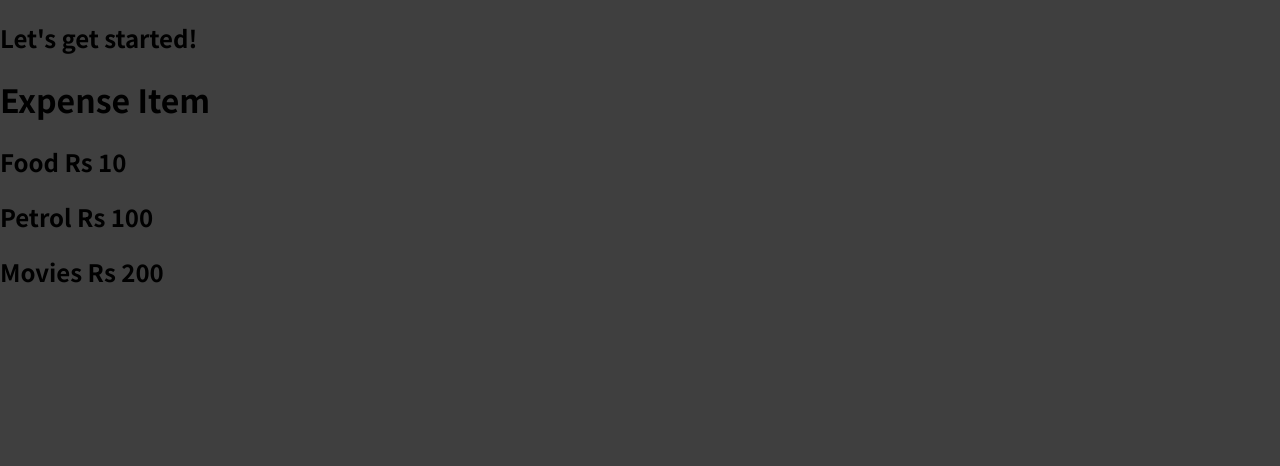
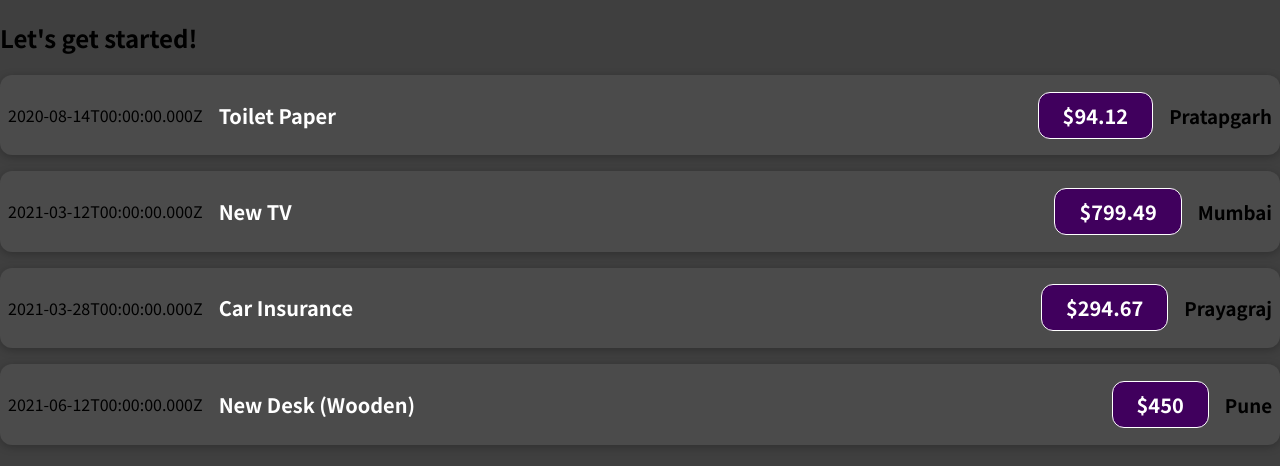
Before and after one commit to sarojsuraj52/01-starting-setup, a JavaScript app: page / in a window 1280 px wide. Shown: the top 466 px of the page. Built offline with nearby package versions, Linux system fonts and the light colour scheme.

Commit message:
task 9 passing data-> props and mapping and rendering multiple component with loop

```diff
--- a/src/App.js
+++ b/src/App.js
@@ -1,13 +1,70 @@
 import ExpenseItem from "./component/ExpenseItem";
 
+function App() {
+  const expenses = [
+    {
+      id: "e1",
+      title: "Toilet Paper",
+      amount: 94.12,
+      date: new Date(2020, 7, 14),
+      locationOfExpenditure: "Pratapgarh",
+    },
+    {
+      id: "e2",
+      title: "New TV",
+      amount: 799.49,
+      date: new Date(2021, 2, 12),
+      locationOfExpenditure: "Mumbai",
+    },
+    {
+      id: "e3",
+      title: "Car Insurance",
+      amount: 294.67,
+      date: new Date(2021, 2, 28),
+      locationOfExpenditure: "Prayagraj",
+    },
+    {
+      id: "e4",
+      title: "New Desk (Wooden)",
+      amount: 450,
+      date: new Date(2021, 5, 12),
+      locationOfExpenditure: "Pune",
+    },
+  ];
 
+  let expenselist = expenses.map((item) => {
+    return (
+      <ExpenseItem
+        date={item.date}
+        title={item.title}
+        amount={item.amount}
+        location={item.locationOfExpenditure}
+      ></ExpenseItem>
+    );
+  });
 
-
-function App() {
   return (
     <div>
       <h2>Let's get started!</h2>
-      <ExpenseItem></ExpenseItem>
+      {/* <ExpenseItem
+        date={expenses[0].date}
+        title={expenses[0].title}
+        amount={expenses[0].amount}
+        location={expenses[0].locationOfExpenditure}
+      ></ExpenseItem>
+      <ExpenseItem
+        date={expenses[1].date}
+        title={expenses[1].title}
+        amount={expenses[1].amount}
+        location={expenses[1].locationOfExpenditure}
+      ></ExpenseItem>
+      <ExpenseItem
+        date={expenses[2].date}
+        title={expenses[2].title}
+        amount={expenses[2].amount}
+        location={expenses[2].locationOfExpenditure}
+      ></ExpenseItem> */}
+      {expenselist}
     </div>
   );
 }
--- /dev/null
+++ b/src/component/ExpenseItem.css
@@ -0,0 +1,56 @@
+.expense-item {
+    display: flex;
+    justify-content: space-between;
+    align-items: center;
+    box-shadow: 0 2px 8px rgba(0, 0, 0, 0.25);
+    padding: 0.5rem;
+    margin: 1rem 0;
+    border-radius: 12px;
+    background-color: #4b4b4b;
+  }
+
+  .expense-item__description {
+    display: flex;
+    flex-direction: column;
+    gap: 1rem;
+    align-items: flex-end;
+    flex-flow: column-reverse;
+    justify-content: flex-start;
+    flex: 1;
+  }
+
+  .expense-item h2 {
+    color: #3a3a3a;
+    font-size: 1rem;
+    flex: 1;
+    margin: 0 1rem;
+    color: white;
+  }
+
+  .expense-item__price {
+    font-size: 1rem;
+    font-weight: bold;
+    color: white;
+    background-color: #40005d;
+    border: 1px solid white;
+    padding: 0.5rem;
+    border-radius: 12px;
+  }
+
+  @media (min-width: 580px) {
+    .expense-item__description {
+      flex-direction: row;
+      align-items: center;
+      justify-content: flex-start;
+      flex: 1;
+    }
+
+    .expense-item__description h2 {
+      font-size: 1.25rem;
+    }
+
+    .expense-item__price {
+      font-size: 1.25rem;
+      padding: 0.5rem 1.5rem;
+    }
+  }
--- a/src/component/ExpenseItem.js
+++ b/src/component/ExpenseItem.js
@@ -1,11 +1,16 @@
-function ExpenseItem() {
+import "./ExpenseItem.css";
+
+function ExpenseItem(props) {
+
   return (
-    <>
-      <h1>Expense Item</h1>
-      <h2>Food Rs 10</h2>
-      <h2>Petrol Rs 100</h2>
-      <h2>Movies Rs 200</h2>
-    </>
+    <div className="expense-item">
+      <div>{props.date.toISOString()}</div>
+      <div className="expense-item__description">
+        <h2>{props.title}</h2>
+        <div className="expense-item__price">${props.amount}</div>
+        <h3>{props.location}</h3>
+      </div>
+    </div>
   );
 }
 
```
Also changed, not shown: 1 other file (tests, documents, lock files or other folders).
